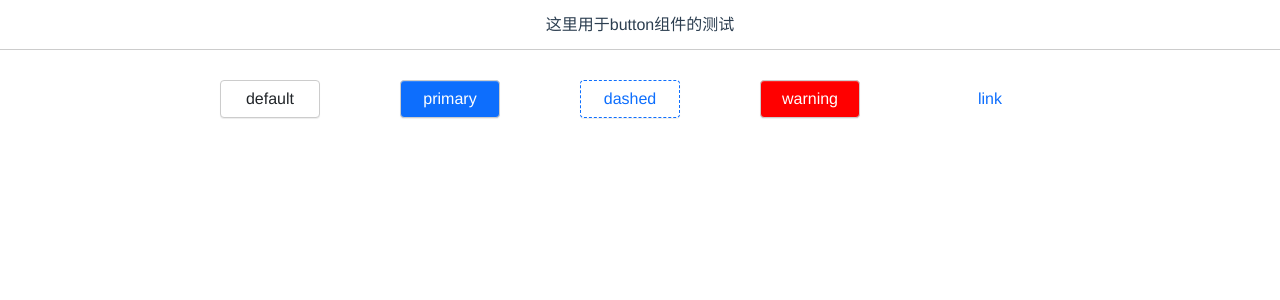
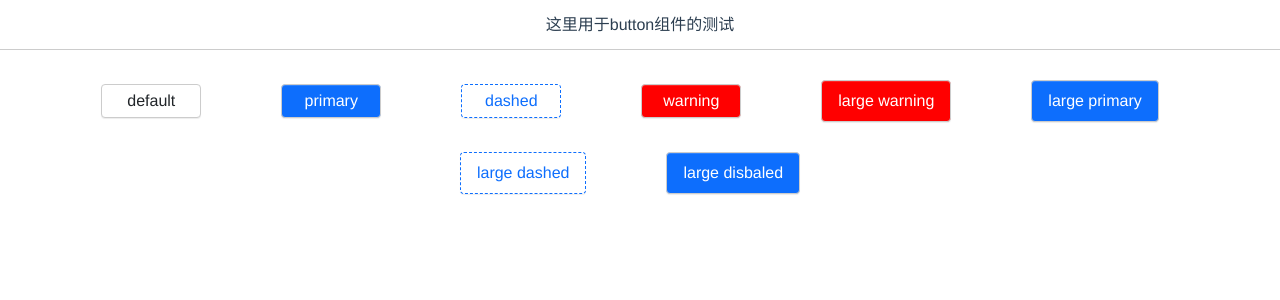
Before and after one commit to Until-You-Possible/createFrameVue3, a Vue app in the folder framework/: page /button in a window 1280 px wide. Shown: the top 300 px of the page. Built offline with nearby package versions, Linux system fonts and the light colour scheme.

Commit message:
完成button的部分功能

```diff
--- a/framework/src/components/Button/button.vue
+++ b/framework/src/components/Button/button.vue
@@ -49,6 +49,7 @@ export default defineComponent({
       textRef.value = props.text;
       const handleButtonClass  = new HandleButtonClass(props);
       classesRef.value = handleButtonClass.makeALlClasses();
+      console.log("classesRef", classesRef);
     });
 
 
@@ -79,7 +80,7 @@ export default defineComponent({
 .btn {
   font-size:  $btn-font-size;
   padding: $btn-padding-y $btn-padding-x;
-  width: 100px;
+  min-width: 100px;
   border-radius: 4px;
   border: 1px solid #ccc;
 }
@@ -107,4 +108,19 @@ export default defineComponent({
   color: #0d6efd;
 }
 
+.btn-lg {
+  font-size:  $btn-font-size;
+  padding: $btn-padding-y-lg  $btn-padding-x-lg;
+}
+
+.btn-sm {
+  font-size:  $btn-font-size;
+  padding: $btn-padding-y-sm $btn-padding-x-sm;
+}
+.btn-disbaled {
+  pointer-events: none;
+  background: #ccc;
+  cursor: not-allowed;
+}
+
 </style>
--- a/framework/src/components/Button/buttonTypes.ts
+++ b/framework/src/components/Button/buttonTypes.ts
@@ -5,12 +5,14 @@ class HandleButtonClass {
   type;
   size;
   shape;
+  disabled;
   commonClass = "btn";
 
   constructor(props: any) {
     this.type = props.type;
-    this.size = props.type;
+    this.size = props.size;
     this.shape = props.shape;
+    this.disabled = props.disabled;
   }
 
   // 定义size
@@ -43,21 +45,27 @@ class HandleButtonClass {
   }
   getSize () {
     if (!this.size) {
-      return "medium";
+      return "";
     }
     if (this.size) {
-      if (this.buttonTypes.indexOf(this.size) === -1) {
+      if (this.buttonSizes.indexOf(this.size) === -1) {
         console.log("请输入正确的的按钮尺寸关键字");
-        return "medium";
+        return "btn";
+      }
+      const currentSize = this.buttonSizes.find(v => v === this.size);
+      if (currentSize === "small") {
+        return "sm"
+      }
+      if (currentSize === "large") {
+        return "lg"
       }
     }
-    return this.buttonSizes.find(v => v === this.size);
   }
   makeALlClasses () {
     let classes = "";
     let typeClass = this.commonClass + "-" + this.type;
-    let sizeClass = this.commonClass + "-" + this.size;
-    classes = this.commonClass + this.addBank(typeClass);
+    let sizeClass = this.commonClass + "-" + this.getSize();
+    classes = this.commonClass + this.addBank(typeClass) + this.addBank(sizeClass);
     return classes;
   }
   addBank(item: string) {
--- a/framework/src/components/Button/index.vue
+++ b/framework/src/components/Button/index.vue
@@ -7,7 +7,10 @@
        <Button  type="primary" size="small" text="primary" />
        <Button  type="dashed"  size="small" text="dashed" />
        <Button  type="warning" size="small" text="warning" />
-       <Button  type="link" size="small" text="link" />
+       <Button  type="warning" size="large" text="large warning" />
+       <Button  type="primary" size="large" text="large primary" />
+       <Button  type="dashed"  size="large" text="large dashed" />
+       <Button  type="primary" disbaled="disbaled"  size="large" text="large disbaled" />
      </div>
   </div>
 
```
